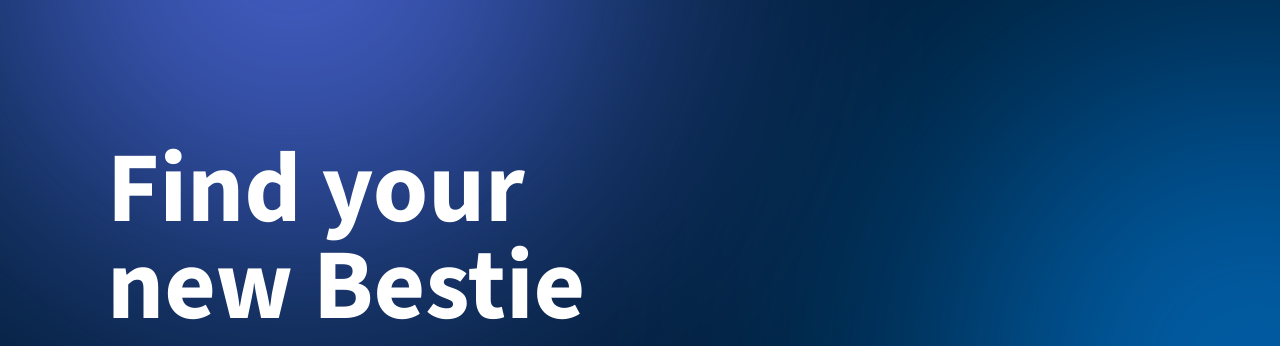
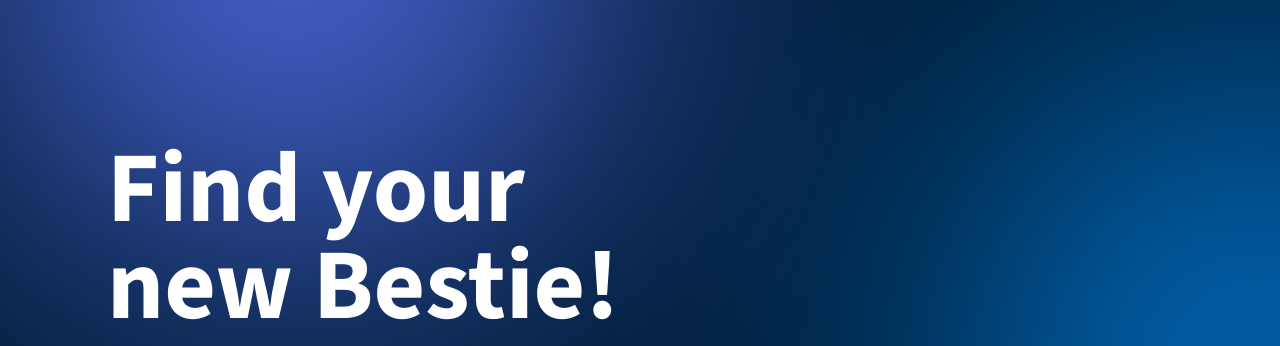
Before and after one commit to JannikR64/pet-adoption, a plain HTML site: page index.html in a window 1280 px wide. Shown: the top 346 px of the page. Drawn offline with nearby package versions, Linux system fonts and the light colour scheme.

Commit message:
small Changes

```diff
--- a/index.html
+++ b/index.html
@@ -18,7 +18,7 @@
 
             <div class="actual-top-content">
 
-                <h1>Find your new Bestie</h1>
+                <h1>Find your new Bestie!</h1>
 
                 <p class="intro-text">The most amazing list of adoptable pets at your fingertips. Updated fresh daily!
                 </p>
```
Also changed, not shown: 1 other file.
